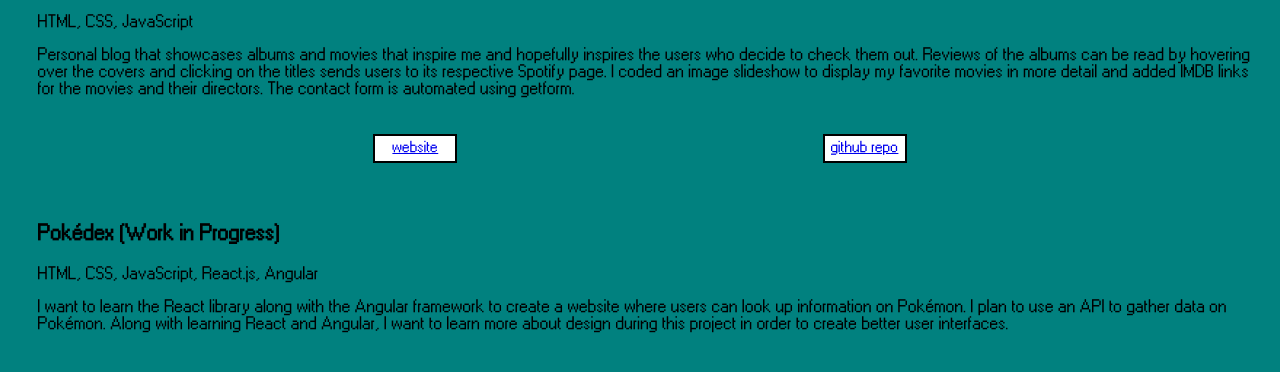
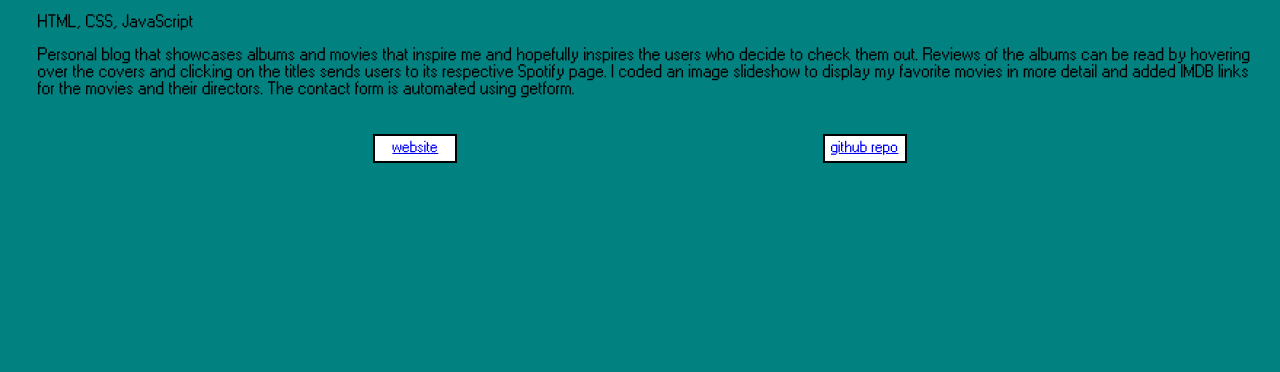
Before and after one commit to gitbeanz/my-portfolio, a plain HTML site: page index.html in a window 1280 px wide. Shown: the part 1756-2128 px from the top of the page. Drawn offline with Linux system fonts and the light colour scheme.

Commit message:
Modified projects page

```diff
--- a/index.html
+++ b/index.html
@@ -90,15 +90,6 @@
           <a href="https://github.com/gitbeanz/inspiration-blog">github repo</a>
         </div>
       </div>
-      <h2>Pokédex (Work in Progress)</h2>
-      <p>HTML, CSS, JavaScript, React.js, Angular</p>
-      <p>
-        I want to learn the React library along with the Angular framework to
-        create a website where users can look up information on Pokémon. I plan
-        to use an API to gather data on Pokémon. Along with learning React and
-        Angular, I want to learn more about design during this project in order
-        to create better user interfaces.
-      </p>
     </div>
   </body>
 </html>
```
